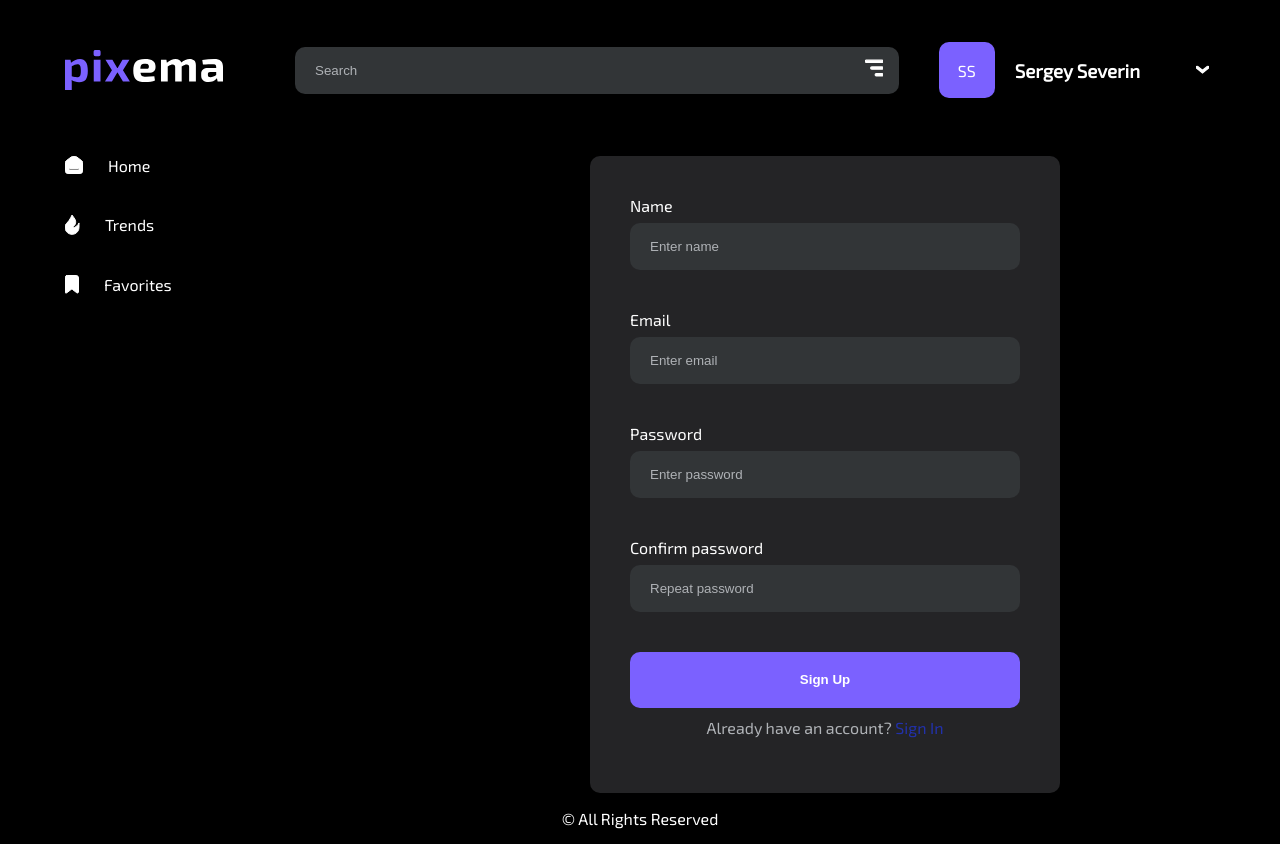
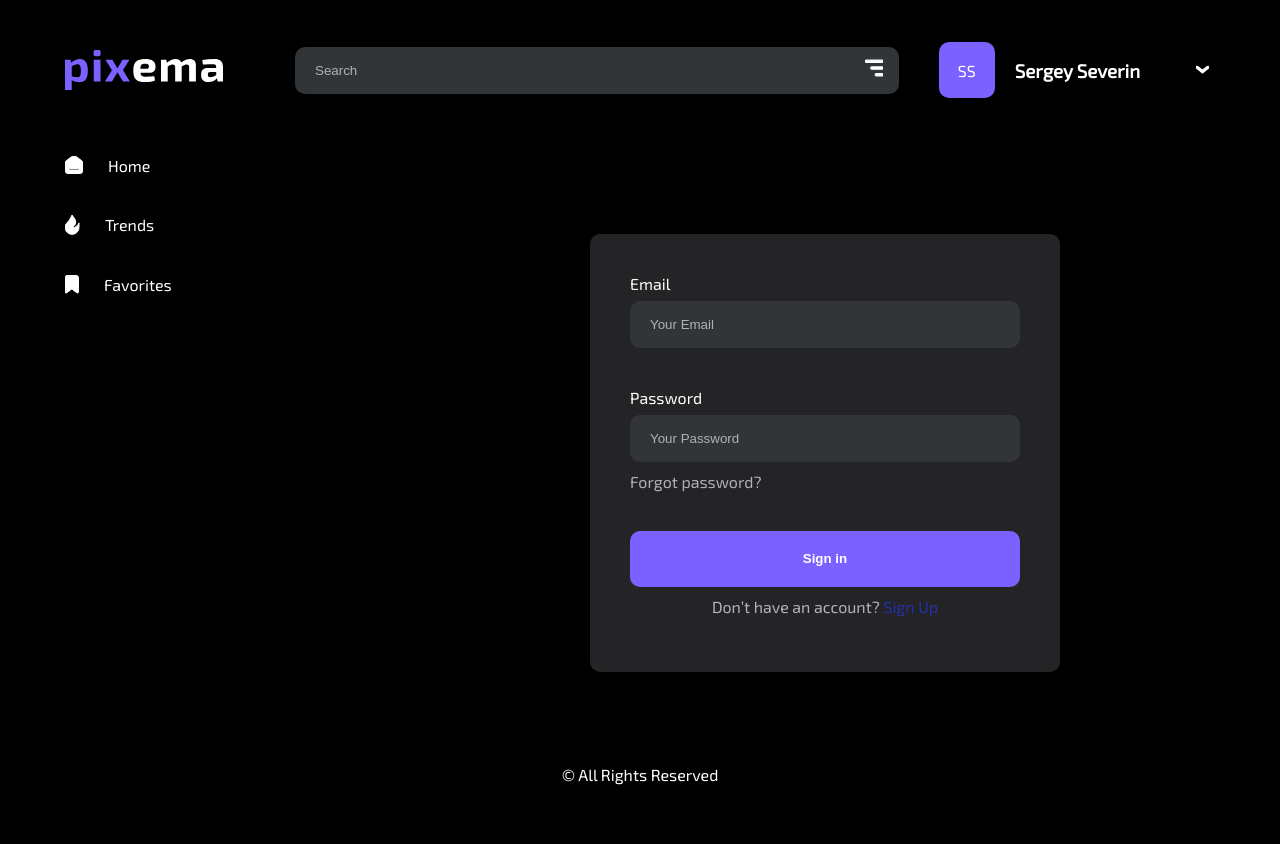
Before and after one commit to sojasac/pixema, a React (Vite) app: page / in a window 1280 px wide. After the commit the page ends 800 px from the top, so only its background shows below. Built offline with nearby package versions, Linux system fonts and the light colour scheme.

Commit message:
feat: sign in

```diff
--- /dev/null
+++ b/src/features/Forms/SignIn/SignInForm.tsx
@@ -0,0 +1,61 @@
+import { useState } from 'react';
+
+import { Button } from '~/shared/ui/button/Button';
+import { InputField } from '~/shared/ui/inputField/InputField';
+
+import FormStyles from '../FormsStyles.module.scss';
+
+export const SignIn = () => {
+  const [email, setEmail] = useState('');
+  const [password, setPassword] = useState('');
+  return (
+    <form
+      className={FormStyles.container}
+      onSubmit={(event) => {
+        event.preventDefault();
+      }}
+    >
+      <div>
+        <InputField
+          id="email"
+          label="Email"
+          type="email"
+          value={email}
+          placeholder="Your Email"
+          onChange={({ target: { value } }) => setEmail(value)}
+          shouldFitContainer
+        />
+      </div>
+      <div>
+        <InputField
+          id="password"
+          label="Password"
+          value={password}
+          type="password"
+          placeholder="Your Password"
+          onChange={({ target: { value } }) => setPassword(value)}
+          style={{ marginBottom: '10px' }}
+          shouldFitContainer
+        />
+        <a
+          href="#"
+          style={{ textDecoration: 'none', color: '#afb2b6' }}
+        >
+          Forgot password?
+        </a>
+      </div>
+      <div>
+        <Button
+          type="submit"
+          style={{ width: '100%' }}
+        >
+          Sign in
+        </Button>
+        <p style={{ textAlign: 'center', marginTop: '10px' }}>
+          Don’t have an account?{' '}
+          <a style={{ color: '#2231AA', cursor: 'pointer' }}>Sign Up</a>
+        </p>
+      </div>
+    </form>
+  );
+};
--- a/src/features/SignUp/form.schema.ts
+++ b/src/features/Forms/SignUp/form.schema.ts
@@ -1,4 +1,4 @@
-import { type FormField } from '~/features/SignUp/forms.types';
+import { type FormField } from '~/features/Forms/SignUp/forms.types';
 
 export const formSchema: FormField[] = [
   {
--- a/src/layouts/MainLayout/MainLayout.tsx
+++ b/src/layouts/MainLayout/MainLayout.tsx
@@ -1,8 +1,8 @@
 import { Aside } from '~/features/Aside/Aside';
 import { Footer } from '~/features/Footer/Footer';
+import { SignIn } from '~/features/Forms/SignIn/SignInForm';
 import { Logo } from '~/features/Logo/Logo';
 import { Navbar } from '~/features/navbar/Navbar';
-import { SignUp } from '~/features/SignUp/SignUpForm';
 
 import MainLayoutStyle from './MainLayoutStyles.module.scss';
 
@@ -13,7 +13,7 @@ export const MainLayout = () => {
       <Navbar />
       <main>
         <Aside />
-        <SignUp />
+        <SignIn />
       </main>
       <Footer />
     </div>
```
Also changed, not shown: src/features/Forms/SignUp/SignUpForm.tsx (renamed from src/features/SignUp/SignUpForm.tsx), src/features/Forms/SignUp/form.utils.ts (renamed from src/features/SignUp/form.utils.ts), src/features/Forms/SignUp/forms.types.ts (renamed from src/features/SignUp/forms.types.ts).
